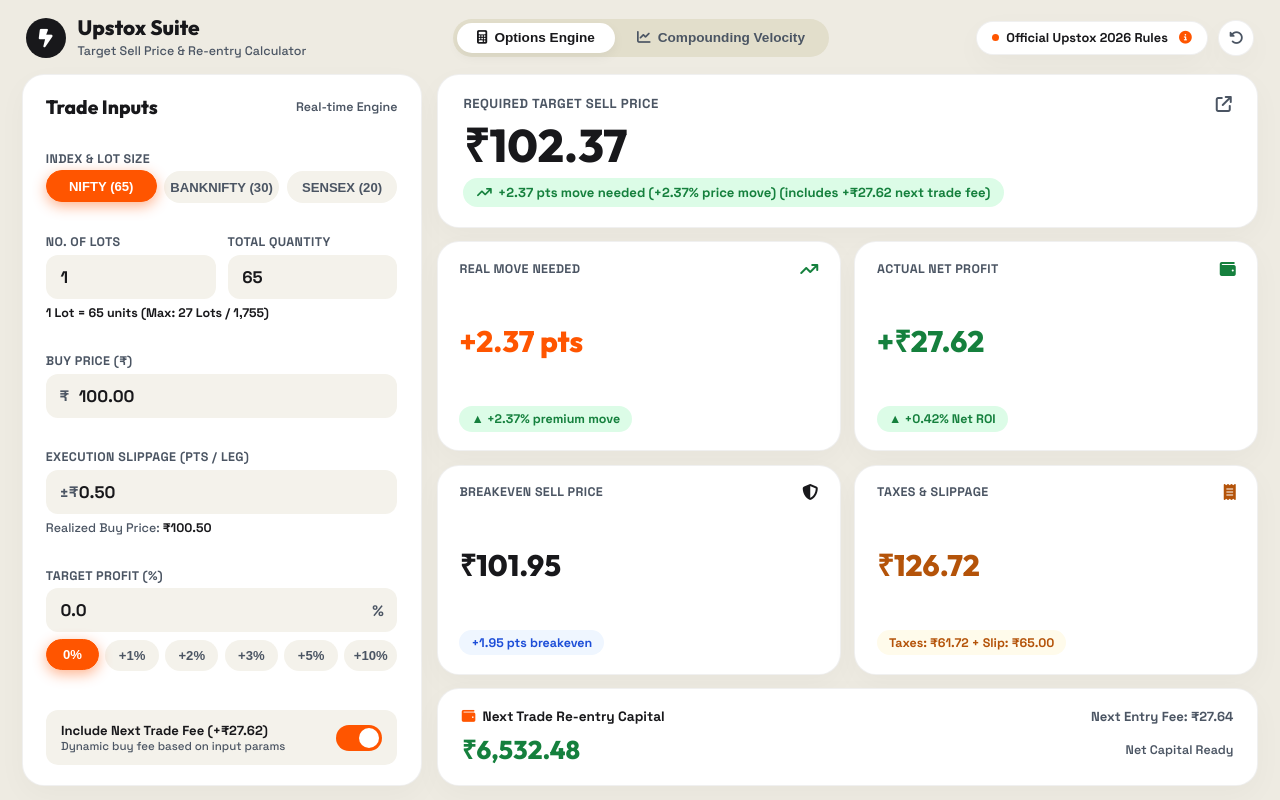
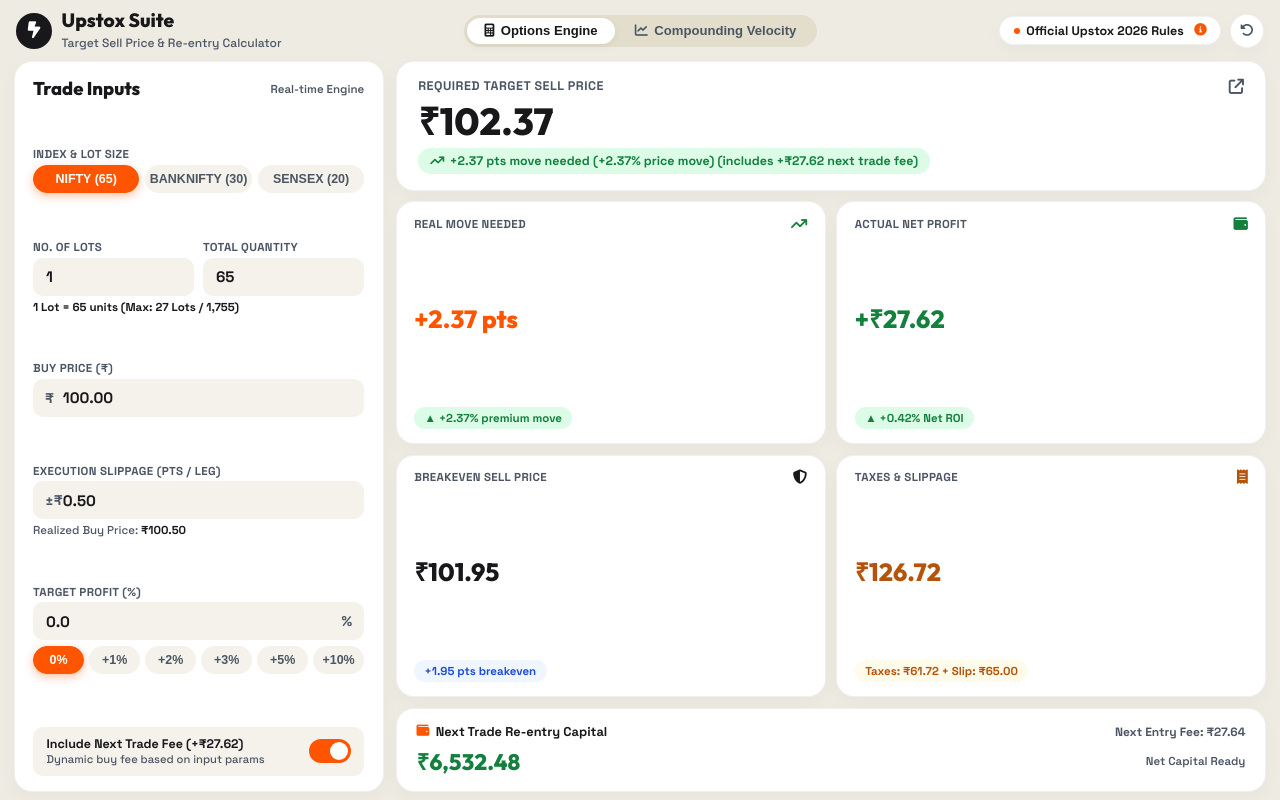
Before and after one commit to mohan1500a/upstox-calculator, a plain HTML site: page index.html in a window 1280 px wide. Drawn offline with Linux system fonts and the light colour scheme.

Commit message:
High-density compact layout overhaul removing wasted white space

```diff
--- a/index.html
+++ b/index.html
@@ -10,7 +10,7 @@
     <link href="https://fonts.googleapis.com/css2?family=Outfit:wght@500;600;700;800&family=Space+Grotesk:wght@500;600;700&display=swap" rel="stylesheet">
     <!-- FontAwesome Icons -->
     <link rel="stylesheet" href="https://cdnjs.cloudflare.com/ajax/libs/font-awesome/6.4.0/css/all.min.css">
-    <link rel="stylesheet" href="styles.css?v=6.2">
+    <link rel="stylesheet" href="styles.css?v=7.0">
 </head>
 <body>
     <div class="viewport-app">
@@ -394,6 +394,6 @@
         </div>
     </div>
 
-    <script src="app.js?v=6.2"></script>
+    <script src="app.js?v=7.0"></script>
 </body>
 </html>
--- a/styles.css
+++ b/styles.css
@@ -1,9 +1,9 @@
 /*
  * Lumos Solar Design System - Upstox Options & Compounding Calculator (2026 Engine)
- * Production Scratch Rewrite - Options Engine + Compounding Velocity Feature
+ * High-Density Compact Layout - Zero Wasted Space
  *
  * Author: Antigravity AI Pair Programmer
- * Version: 6.2 (Capital Deployment Sensitivity Matrix)
+ * Version: 7.0 (Compact Precision Layout)
  */
 
 :root {
@@ -19,7 +19,7 @@
 
     --accent-orange: #ff5500;
     --accent-orange-hover: #e04b00;
-    --accent-orange-glow: rgba(255, 85, 0, 0.45);
+    --accent-orange-glow: rgba(255, 85, 0, 0.35);
 
     --color-green: #15803d;
     --color-green-bg: #e6f7ed;
@@ -30,12 +30,12 @@
 
     --font-heading: 'Outfit', sans-serif;
     --font-body: 'Space Grotesk', sans-serif;
-    --radius-xl: 22px;
-    --radius-lg: 16px;
-    --radius-md: 12px;
-    --radius-sm: 8px;
+    --radius-xl: 18px;
+    --radius-lg: 14px;
+    --radius-md: 10px;
+    --radius-sm: 6px;
 
-    --shadow-soft: 0 10px 30px rgba(0, 0, 0, 0.03);
+    --shadow-soft: 0 6px 20px rgba(0, 0, 0, 0.03);
 }
 
 * {
@@ -44,20 +44,18 @@
     padding: 0;
 }
 
-/* Base Layout (Laptop / Desktop Default) */
+/* Base Layout */
 html, body {
     height: 100%;
     width: 100%;
-    overflow: hidden; /* Zero scroll layout on laptop */
+    overflow: hidden;
     background-color: var(--bg-primary);
     color: var(--text-main);
     font-family: var(--font-body);
-
-    /* Smooth touch scrolling for mobile */
     -webkit-overflow-scrolling: touch;
 }
 
-/* HIDE BROWSER NATIVE SPINNER ARROWS ON NUMBER INPUTS */
+/* Hide native number spinners */
 input[type="number"]::-webkit-outer-spin-button,
 input[type="number"]::-webkit-inner-spin-button {
     -webkit-appearance: none;
@@ -71,13 +69,13 @@
 .viewport-app {
     height: 100vh;
     width: 100vw;
-    max-width: 1280px;
+    max-width: 1380px;
     margin: 0 auto;
-    padding: 0.85rem 1.35rem;
+    padding: 0.5rem 0.85rem;
     display: flex;
     flex-direction: column;
     justify-content: space-between;
-    gap: 0.75rem;
+    gap: 0.5rem;
 }
 
 /* Header Navbar */
@@ -86,39 +84,39 @@
     justify-content: space-between;
     align-items: center;
     background: transparent;
-    padding: 0.15rem 0.25rem;
+    padding: 0.1rem 0.15rem;
     flex-shrink: 0;
 }
 
 .brand {
     display: flex;
     align-items: center;
-    gap: 0.75rem;
+    gap: 0.6rem;
 }
 
 .brand-icon {
-    width: 40px;
-    height: 40px;
+    width: 36px;
+    height: 36px;
     background: #18181b;
     border-radius: 50%;
     display: flex;
     align-items: center;
     justify-content: center;
-    font-size: 1.15rem;
+    font-size: 1.05rem;
     color: #fff;
     flex-shrink: 0;
 }
 
 .brand-text h1 {
     font-family: var(--font-heading);
-    font-size: 1.3rem;
+    font-size: 1.2rem;
     font-weight: 800;
     line-height: 1.1;
     color: var(--text-main);
 }
 
 .brand-sub {
-    font-size: 0.78rem;
+    font-size: 0.75rem;
     color: var(--text-muted);
 }
 
@@ -126,23 +124,23 @@
 .nav-pills {
     display: flex;
     background: #e2decb;
-    padding: 4px;
-    border-radius: 30px;
+    padding: 3px;
+    border-radius: 25px;
     gap: 2px;
 }
 
 .nav-pill {
     background: transparent;
     border: none;
-    padding: 0.45rem 1.25rem;
-    border-radius: 25px;
-    font-size: 0.85rem;
+    padding: 0.35rem 1.1rem;
+    border-radius: 20px;
+    font-size: 0.82rem;
     font-weight: 700;
     color: var(--text-muted);
     cursor: pointer;
     display: flex;
     align-items: center;
-    gap: 0.45rem;
+    gap: 0.4rem;
     transition: all 0.2s ease;
     white-space: nowrap;
 }
@@ -150,29 +148,25 @@
 .nav-pill.active {
     background: #ffffff;
     color: var(--text-main);
-    box-shadow: 0 4px 12px rgba(0, 0, 0, 0.05);
-}
-
-.nav-pill:hover:not(.active) {
-    color: var(--text-main);
+    box-shadow: 0 3px 10px rgba(0, 0, 0, 0.05);
 }
 
 .header-right {
     display: flex;
     align-items: center;
-    gap: 0.65rem;
+    gap: 0.55rem;
 }
 
 .header-badge {
     display: flex;
     align-items: center;
-    gap: 0.45rem;
+    gap: 0.4rem;
     background: #ffffff;
     border: 1px solid var(--border-color);
     color: var(--text-main);
-    padding: 0.45rem 0.95rem;
-    border-radius: 20px;
-    font-size: 0.8rem;
+    padding: 0.35rem 0.85rem;
+    border-radius: 18px;
+    font-size: 0.78rem;
     font-weight: 700;
     box-shadow: var(--shadow-soft);
     transition: all 0.2s ease;
@@ -185,16 +179,16 @@
 }
 
 .pulse-dot {
-    width: 7px;
-    height: 7px;
+    width: 6px;
+    height: 6px;
     background-color: var(--accent-orange);
     border-radius: 50%;
     flex-shrink: 0;
 }
 
 .icon-btn {
-    width: 36px;
-    height: 36px;
+    width: 34px;
+    height: 34px;
     background: #ffffff;
     border: 1px solid var(--border-color);
     border-radius: 50%;
@@ -203,7 +197,7 @@
     display: flex;
     align-items: center;
     justify-content: center;
-    font-size: 0.9rem;
+    font-size: 0.85rem;
     box-shadow: var(--shadow-soft);
     transition: all 0.2s ease;
     flex-shrink: 0;
@@ -222,8 +216,8 @@
 /* Dashboard Grid Layout (Desktop 2-column) */
 .dashboard-grid {
     display: grid;
-    grid-template-columns: 400px 1fr;
-    gap: 0.95rem;
+    grid-template-columns: 370px 1fr;
+    gap: 0.75rem;
     flex: 1;
     min-height: 0;
 }
@@ -233,7 +227,7 @@
     background: var(--bg-card);
     border: 1px solid var(--border-color);
     border-radius: var(--radius-xl);
-    padding: 1.25rem 1.45rem;
+    padding: 0.95rem 1.15rem;
     display: flex;
     flex-direction: column;
     justify-content: space-between;
@@ -245,35 +239,35 @@
     display: flex;
     justify-content: space-between;
     align-items: center;
-    margin-bottom: 0.85rem;
+    margin-bottom: 0.5rem;
 }
 
 .panel-header h2 {
     font-family: var(--font-heading);
-    font-size: 1.2rem;
+    font-size: 1.15rem;
     font-weight: 800;
     color: var(--text-main);
 }
 
 .sub-date {
-    font-size: 0.78rem;
+    font-size: 0.72rem;
     color: var(--text-muted);
     font-weight: 600;
 }
 
-/* Input Group Spacing */
+/* Input Group Spacing (High Density) */
 .input-group {
-    margin-bottom: 0.85rem;
+    margin-bottom: 0.55rem;
 }
 
 .mb-0 { margin-bottom: 0 !important; }
 
 .input-label {
     display: block;
-    font-size: 0.78rem;
+    font-size: 0.72rem;
     font-weight: 700;
     color: var(--text-muted);
-    margin-bottom: 0.3rem;
+    margin-bottom: 0.2rem;
     text-transform: uppercase;
     letter-spacing: 0.03em;
 }
@@ -288,14 +282,14 @@
 .input-field input,
 input[type="number"] {
     width: 100%;
-    height: 44px;
+    height: 38px;
     background: var(--bg-input);
     border: 1.5px solid transparent;
     border-radius: var(--radius-md);
-    padding: 0.55rem 0.85rem;
+    padding: 0.45rem 0.75rem;
     color: var(--text-main);
     font-family: var(--font-body);
-    font-size: 1.05rem;
+    font-size: 0.95rem;
     font-weight: 700;
     transition: all 0.2s ease;
 }
@@ -310,22 +304,22 @@
 
 .symbol {
     position: absolute;
-    left: 0.85rem;
+    left: 0.75rem;
     color: var(--text-muted);
-    font-size: 0.95rem;
+    font-size: 0.88rem;
     font-weight: 700;
     pointer-events: none;
 }
 
 .symbol + input {
-    padding-left: 2rem;
+    padding-left: 1.8rem;
 }
 
 .suffix {
     position: absolute;
-    right: 0.85rem;
+    right: 0.75rem;
     color: var(--text-muted);
-    font-size: 0.95rem;
+    font-size: 0.88rem;
     font-weight: 700;
     pointer-events: none;
 }
@@ -333,53 +327,53 @@
 .grid-2 {
     display: grid;
     grid-template-columns: 1fr 1fr;
-    gap: 0.75rem;
+    gap: 0.55rem;
 }
 
-/* Index Chips Grid: 3 equal columns */
+/* Index Chips Grid */
 .index-chips {
     display: grid;
     grid-template-columns: repeat(3, 1fr);
-    gap: 0.45rem;
+    gap: 0.35rem;
     width: 100%;
 }
 
-/* Profit Chips Grid: 6 equal columns on desktop */
+/* Profit Chips Grid */
 .profit-chips {
     display: grid;
     grid-template-columns: repeat(6, 1fr);
-    gap: 0.4rem;
+    gap: 0.3rem;
     width: 100%;
 }
 
-/* Capital Deployed Presets Grid: 5 equal columns */
+/* Capital Deployed Presets Grid */
 .deploy-chips {
     display: grid;
     grid-template-columns: repeat(5, 1fr);
-    gap: 0.4rem;
+    gap: 0.35rem;
     width: 100%;
 }
 
 .preset-chips {
     display: flex;
-    gap: 0.45rem;
+    gap: 0.35rem;
     flex-wrap: wrap;
 }
 
 .mt-chip {
-    margin-top: 0.45rem;
+    margin-top: 0.35rem;
 }
 
 .chip, .pct-chip {
     background: var(--bg-input);
     border: 1px solid transparent;
     color: var(--text-muted);
-    padding: 0.45rem 0.35rem;
-    border-radius: 20px;
-    font-size: 0.82rem;
+    padding: 0.38rem 0.25rem;
+    border-radius: 16px;
+    font-size: 0.78rem;
     font-weight: 700;
     cursor: pointer;
-    transition: all 0.25s cubic-bezier(0.4, 0, 0.2, 1);
+    transition: all 0.2s cubic-bezier(0.4, 0, 0.2, 1);
     touch-action: manipulation;
     white-space: nowrap;
     text-align: center;
@@ -397,15 +391,14 @@
 .chip.active, .pct-chip.active {
     background: var(--accent-orange);
     color: #ffffff;
-    box-shadow: 0 4px 14px var(--accent-orange-glow);
+    box-shadow: 0 3px 10px var(--accent-orange-glow);
     border-color: var(--accent-orange);
-    transform: translateY(-1px);
 }
 
 .lot-status, .sub-info {
-    font-size: 0.78rem;
+    font-size: 0.72rem;
     color: var(--text-muted);
-    margin-top: 0.4rem;
+    margin-top: 0.25rem;
     display: block;
     clear: both;
     font-weight: 500;
@@ -420,8 +413,8 @@
 .toggle-group {
     background: var(--bg-input);
     border-radius: var(--radius-md);
-    padding: 0.75rem 0.95rem;
-    margin-top: 0.5rem;
+    padding: 0.6rem 0.85rem;
+    margin-top: 0.3rem;
 }
 
 .toggle-container {
@@ -437,23 +430,22 @@
 }
 
 .toggle-title {
-    font-size: 0.82rem;
+    font-size: 0.78rem;
     font-weight: 700;
     color: var(--text-main);
 }
 
 .toggle-sub {
-    font-size: 0.72rem;
+    font-size: 0.7rem;
     color: var(--text-muted);
     font-weight: 500;
 }
 
-/* Switch UI */
 .switch {
     position: relative;
     display: inline-block;
-    width: 46px;
-    height: 26px;
+    width: 42px;
+    height: 24px;
     flex-shrink: 0;
 }
 
@@ -474,8 +466,8 @@
 .slider:before {
     position: absolute;
     content: "";
-    height: 20px;
-    width: 20px;
+    height: 18px;
+    width: 18px;
     left: 3px;
     bottom: 3px;
     background-color: white;
@@ -486,16 +478,12 @@
     background-color: var(--accent-orange);
 }
 
-input:focus + .slider {
-    box-shadow: 0 0 1px var(--accent-orange);
-}
-
 input:checked + .slider:before {
-    transform: translateX(20px);
+    transform: translateX(18px);
 }
 
 .slider.round {
-    border-radius: 26px;
+    border-radius: 24px;
 }
 
 .slider.round:before {
@@ -506,7 +494,7 @@
 .results-panel {
     display: flex;
     flex-direction: column;
-    gap: 0.85rem;
+    gap: 0.65rem;
 }
 
 /* Hero Required Target Sell Price Card */
@@ -514,12 +502,12 @@
     background: var(--bg-card);
     border: 1px solid var(--border-color);
     border-radius: var(--radius-xl);
-    padding: 1.25rem 1.6rem;
+    padding: 1.0rem 1.35rem;
     box-shadow: var(--shadow-soft);
     display: flex;
     flex-direction: column;
     justify-content: space-between;
-    gap: 0.4rem;
+    gap: 0.35rem;
 }
 
 .hero-header {
@@ -529,7 +517,7 @@
 }
 
 .hero-tag {
-    font-size: 0.82rem;
+    font-size: 0.78rem;
     font-weight: 800;
     text-transform: uppercase;
     color: var(--text-muted);
@@ -537,29 +525,29 @@
 }
 
 .arrow-icon {
-    font-size: 1rem;
+    font-size: 0.95rem;
     color: var(--text-muted);
 }
 
 .hero-price {
     font-family: var(--font-heading);
-    font-size: 2.85rem;
+    font-size: 2.35rem;
     font-weight: 800;
     color: var(--text-main);
     line-height: 1.1;
-    margin: 0.1rem 0;
+    margin: 0.05rem 0;
 }
 
 .hero-badge {
     display: inline-flex;
     align-items: center;
-    gap: 0.4rem;
+    gap: 0.35rem;
     background: var(--color-green-badge);
     color: var(--color-green);
-    font-size: 0.82rem;
+    font-size: 0.78rem;
     font-weight: 700;
-    padding: 0.35rem 0.85rem;
-    border-radius: 15px;
+    padding: 0.3rem 0.75rem;
+    border-radius: 14px;
     width: fit-content;
 }
 
@@ -567,7 +555,7 @@
 .metrics-grid {
     display: grid;
     grid-template-columns: 1fr 1fr;
-    gap: 0.85rem;
+    gap: 0.65rem;
     flex: 1;
 }
 
@@ -575,12 +563,12 @@
     background: var(--bg-card);
     border: 1px solid var(--border-color);
     border-radius: var(--radius-xl);
-    padding: 1.15rem 1.35rem;
+    padding: 0.9rem 1.1rem;
     display: flex;
     flex-direction: column;
     justify-content: space-between;
     box-shadow: var(--shadow-soft);
-    min-height: 125px;
+    min-height: 105px;
 }
 
 .card-head {
@@ -590,7 +578,7 @@
 }
 
 .card-tag {
-    font-size: 0.78rem;
+    font-size: 0.72rem;
     font-weight: 700;
     color: var(--text-muted);
     text-transform: uppercase;
@@ -598,22 +586,22 @@
 }
 
 .icon-corner {
-    font-size: 1rem;
+    font-size: 0.9rem;
 }
 
 .card-val {
     font-family: var(--font-heading);
-    font-size: 1.85rem;
+    font-size: 1.55rem;
     font-weight: 800;
-    margin: 0.3rem 0;
+    margin: 0.2rem 0;
     line-height: 1.1;
 }
 
 .trend-pill {
-    font-size: 0.78rem;
+    font-size: 0.72rem;
     font-weight: 700;
-    padding: 0.3rem 0.75rem;
-    border-radius: 14px;
+    padding: 0.25rem 0.65rem;
+    border-radius: 12px;
     display: inline-block;
     width: fit-content;
 }
@@ -643,11 +631,11 @@
     background: var(--bg-card);
     border: 1px solid var(--border-color);
     border-radius: var(--radius-xl);
-    padding: 1.15rem 1.5rem;
+    padding: 0.9rem 1.25rem;
     box-shadow: var(--shadow-soft);
     display: flex;
     flex-direction: column;
-    gap: 0.45rem;
+    gap: 0.35rem;
 }
 
 .c-header {
@@ -658,16 +646,16 @@
 }
 
 .c-title {
-    font-size: 0.85rem;
+    font-size: 0.8rem;
     font-weight: 800;
     color: var(--text-main);
     display: flex;
     align-items: center;
-    gap: 0.45rem;
+    gap: 0.4rem;
 }
 
 .c-sub {
-    font-size: 0.82rem;
+    font-size: 0.75rem;
     color: var(--text-muted);
     font-weight: 700;
     white-space: nowrap;
@@ -682,13 +670,13 @@
 
 .c-amount {
     font-family: var(--font-heading);
-    font-size: 1.6rem;
+    font-size: 1.4rem;
     font-weight: 800;
     color: var(--color-green);
 }
 
 .c-status {
-    font-size: 0.78rem;
+    font-size: 0.72rem;
     color: var(--text-muted);
     font-weight: 600;
     white-space: nowrap;
@@ -698,29 +686,34 @@
 .sensitivity-grid {
     display: grid;
     grid-template-columns: repeat(5, 1fr);
-    gap: 0.5rem;
-    margin-top: 0.3rem;
+    gap: 0.4rem;
+    margin-top: 0.2rem;
 }
 
 .sensitivity-card {
     background: var(--bg-input);
     border: 1.5px solid transparent;
     border-radius: var(--radius-md);
-    padding: 0.6rem 0.55rem;
+    padding: 0.5rem 0.45rem;
     display: flex;
     flex-direction: column;
-    gap: 0.18rem;
+    gap: 0.15rem;
     transition: all 0.2s ease;
+    cursor: pointer;
+}
+
+.sensitivity-card:hover {
+    background: #e5e2d6;
 }
 
 .sensitivity-card.active {
     background: #ffffff;
     border-color: var(--accent-orange);
-    box-shadow: 0 4px 14px var(--accent-orange-glow);
+    box-shadow: 0 3px 10px var(--accent-orange-glow);
 }
 
 .sens-tag {
-    font-size: 0.72rem;
+    font-size: 0.68rem;
     font-weight: 800;
     color: var(--text-muted);
     text-transform: uppercase;
@@ -728,14 +721,14 @@
 
 .sens-trades {
     font-family: var(--font-heading);
-    font-size: 1.05rem;
+    font-size: 0.95rem;
     font-weight: 800;
     color: var(--text-main);
     line-height: 1.1;
 }
 
 .sens-rate {
-    font-size: 0.7rem;
+    font-size: 0.68rem;
     font-weight: 700;
     color: var(--accent-orange);
 }
@@ -758,11 +751,11 @@
     border-radius: var(--radius-xl);
     width: 100%;
     max-width: 620px;
-    padding: 1.5rem 1.8rem;
+    padding: 1.3rem 1.5rem;
     box-shadow: 0 20px 40px rgba(0, 0, 0, 0.15);
     display: flex;
     flex-direction: column;
-    gap: 1rem;
+    gap: 0.85rem;
     animation: modalPop 0.25s ease-out;
     max-height: 90vh;
     overflow-y: auto;
@@ -781,7 +774,7 @@
 
 .modal-header h3 {
     font-family: var(--font-heading);
-    font-size: 1.25rem;
+    font-size: 1.15rem;
     font-weight: 800;
     color: var(--text-main);
     display: flex;
@@ -792,25 +785,20 @@
 .modal-close {
     background: transparent;
     border: none;
-    font-size: 1.6rem;
+    font-size: 1.5rem;
     color: var(--text-muted);
     cursor: pointer;
-    transition: color 0.2s ease;
-}
-
-.modal-close:hover {
-    color: var(--text-main);
 }
 
 .tariff-table {
     width: 100%;
     border-collapse: collapse;
-    font-size: 0.85rem;
-    margin-top: 0.4rem;
+    font-size: 0.8rem;
+    margin-top: 0.3rem;
 }
 
 .tariff-table th, .tariff-table td {
-    padding: 0.65rem 0.85rem;
+    padding: 0.55rem 0.75rem;
     border-bottom: 1px solid var(--border-color);
     text-align: left;
 }
@@ -820,24 +808,24 @@
     font-weight: 700;
     color: var(--text-muted);
     text-transform: uppercase;
-    font-size: 0.75rem;
+    font-size: 0.7rem;
 }
 
 .badge-tag {
     background: var(--bg-input);
     color: var(--accent-orange);
-    padding: 0.2rem 0.55rem;
-    border-radius: 12px;
+    padding: 0.18rem 0.5rem;
+    border-radius: 10px;
     font-weight: 700;
-    font-size: 0.78rem;
+    font-size: 0.75rem;
 }
 
 .modal-disclaimer {
-    font-size: 0.75rem;
+    font-size: 0.72rem;
     color: var(--text-muted);
-    line-height: 1.4;
+    line-height: 1.35;
     background: var(--bg-input);
-    padding: 0.75rem 0.95rem;
+    padding: 0.65rem 0.85rem;
     border-radius: var(--radius-md);
 }
 
@@ -848,10 +836,9 @@
 .text-red { color: var(--color-red); }
 
 /* ==========================================================================
-   MOBILE & TABLET RESPONSIVE MEDIA QUERIES (TUNED FOR VIVO V2030 & SMARTPHONES)
+   MOBILE & TABLET RESPONSIVE MEDIA QUERIES
    ========================================================================== */
 
-/* Tablet & Mobile Screens (<= 880px) */
 @media (max-width: 880px) {
     html, body {
         height: auto !important;
@@ -863,15 +850,15 @@
     .viewport-app {
         height: auto !important;
         min-height: 100vh;
-        padding: 0.75rem 0.85rem;
-        gap: 0.85rem;
+        padding: 0.6rem 0.75rem;
+        gap: 0.65rem;
     }
 
     .app-header {
         display: flex;
         flex-direction: column;
         align-items: stretch;
-        gap: 0.6rem;
+        gap: 0.5rem;
     }
 
     .header-right {
@@ -899,16 +886,16 @@
 
     .dashboard-grid {
         grid-template-columns: 1fr !important;
-        gap: 0.85rem;
+        gap: 0.65rem;
         flex: none;
     }
 
     .hero-price {
-        font-size: 2.35rem;
+        font-size: 2.1rem;
     }
 
     .card {
-        padding: 1.15rem 1.15rem;
+        padding: 0.95rem 0.95rem;
     }
 
     .sensitivity-grid {
@@ -916,106 +903,55 @@
     }
 }
 
-/* Smartphone Screens (Vivo V2030 360px viewport & all mobile <= 640px) */
 @media (max-width: 640px) {
-    .brand {
-        justify-content: flex-start;
-    }
-
     .brand-text h1 {
-        font-size: 1.15rem;
+        font-size: 1.1rem;
     }
 
     .brand-sub {
-        font-size: 0.72rem;
+        font-size: 0.7rem;
     }
 
     .header-badge {
-        font-size: 0.75rem;
-        padding: 0.4rem 0.8rem;
+        font-size: 0.72rem;
+        padding: 0.35rem 0.75rem;
     }
 
-    .index-chips {
-        display: grid;
+    .index-chips, .profit-chips {
         grid-template-columns: repeat(3, 1fr);
-        gap: 0.35rem;
-        width: 100%;
-    }
-
-    .profit-chips {
-        display: grid;
-        grid-template-columns: repeat(3, 1fr);
-        gap: 0.35rem;
-        width: 100%;
+        gap: 0.3rem;
     }
 
     .deploy-chips {
-        display: grid;
         grid-template-columns: repeat(5, 1fr);
-        gap: 0.25rem;
-        width: 100%;
+        gap: 0.2rem;
     }
 
     .chip, .pct-chip {
-        width: 100%;
-        padding: 0.5rem 0.15rem;
-        font-size: 0.78rem;
-        display: flex;
-        align-items: center;
-        justify-content: center;
+        padding: 0.45rem 0.1rem;
+        font-size: 0.75rem;
     }
 
     .grid-2 {
         grid-template-columns: 1fr 1fr;
-        gap: 0.5rem;
+        gap: 0.45rem;
     }
 
     .metrics-grid {
         grid-template-columns: 1fr 1fr;
-        gap: 0.65rem;
+        gap: 0.55rem;
     }
 
     .lumos-metric-card {
-        min-height: auto;
-        padding: 0.85rem 0.95rem;
+        padding: 0.75rem 0.85rem;
     }
 
     .card-val {
-        font-size: 1.45rem;
-    }
-
-    .trend-pill {
-        font-size: 0.72rem;
-        padding: 0.25rem 0.5rem;
+        font-size: 1.35rem;
     }
 
     .hero-price {
-        font-size: 2.1rem;
-    }
-
-    .hero-badge {
-        font-size: 0.75rem;
-        padding: 0.35rem 0.75rem;
-    }
-
-    .carryover-card {
-        padding: 0.95rem 1.15rem;
-    }
-
-    .c-title {
-        font-size: 0.8rem;
-    }
-
-    .c-sub {
-        font-size: 0.75rem;
-    }
-
-    .c-amount {
-        font-size: 1.45rem;
-    }
-
-    .c-status {
-        font-size: 0.72rem;
+        font-size: 1.95rem;
     }
 
     .sensitivity-grid {
```
